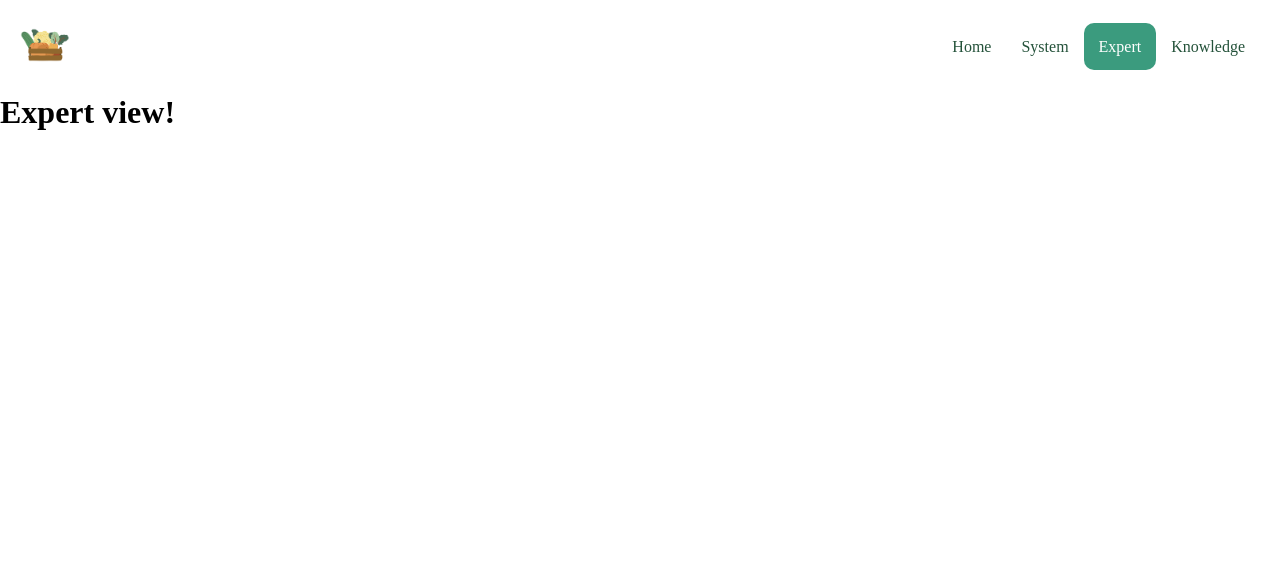
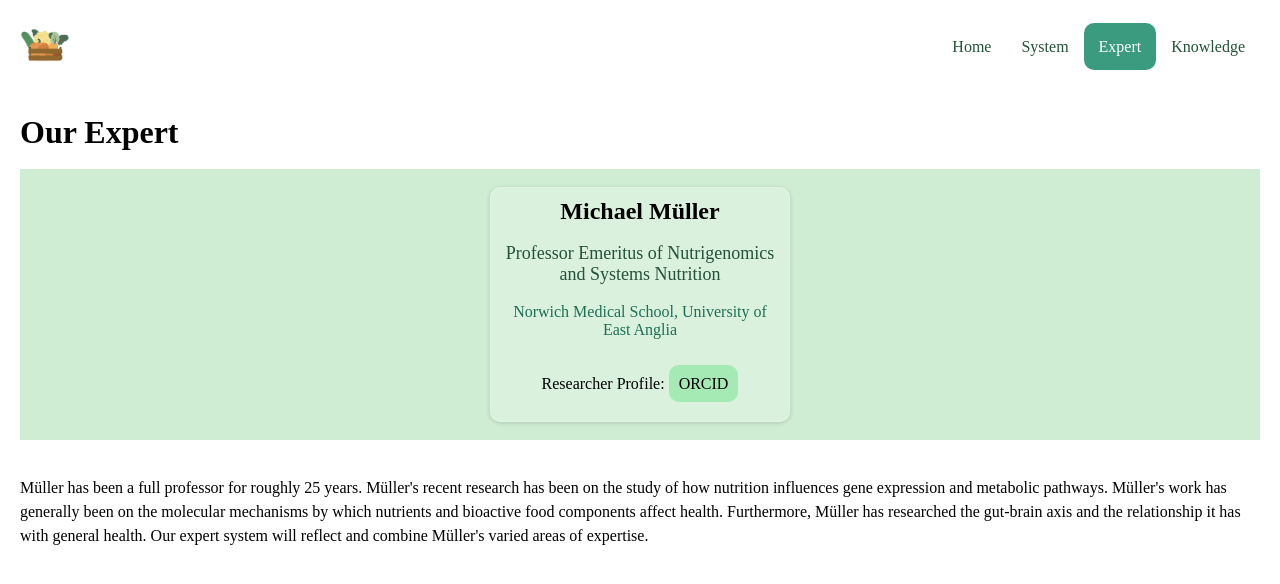
Before and after one commit to aureliegallet/Nutrigenomics-Knowledge-System, a Flask app: page /expert in a window 1280 px wide. Shown: the top 584 px of the page. Run offline with Flask 3, Linux system fonts and the light colour scheme.

Commit message:
Expert page

```diff
--- /dev/null
+++ b/Flask/static/css/info.css
@@ -0,0 +1,40 @@
+.info {
+    margin: 20px;
+}
+.json-translated {
+    background-color: #ceedd2;
+}
+.profile-card {
+    background: rgba( 255, 255, 255, 0.25 );
+    box-shadow: rgba(0, 0, 0, 0.16) 0px 1px 4px;
+    max-width: 300px;
+    border-radius: 10px;
+    border: 1px solid rgba( 255, 255, 255, 0.18 );
+    margin: auto;
+    text-align: center;
+    padding: 10px;
+
+
+}
+
+.title {
+    color: #24523a;
+    font-size: 18px;
+}
+
+.institution {
+    color: #1c6f56
+}
+
+.ORCID-link  {
+    text-decoration: none;
+    color: black;
+    padding: 10px;
+    border: none;
+    border-radius: 10px;
+    background-color: #a5e9b5;
+}
+
+.blob {
+    line-height: 1.5;
+}
--- a/Flask/static/css/knowledge.css
+++ /dev/null
@@ -1,6 +0,0 @@
-.knowledge {
-    margin: 20px;
-}
-.json-translated {
-    background-color: #ceedd2;;
-}
--- a/Flask/templates/expert.html
+++ b/Flask/templates/expert.html
@@ -5,6 +5,7 @@
 <meta name="viewport" content="width=device-width,initial-scale=1">
 <head>
     <link rel="stylesheet" href="../static/css/navigation.css">
+    <link rel="stylesheet" href="../static/css/info.css">
 </head>
 <body>
     <nav>
@@ -19,7 +20,31 @@
         </ul>
     </nav>
 
-    <h1> Expert view! </h1>
+    <div class="info">
+        <h1> Our Expert </h1>
+        <br/>
+        <div class="json-translated">
+            <br/>
+            <div class="profile-card">
+                <h2>Michael M&#252;ller</h2>
+                <br/>
+                <p class="title">Professor Emeritus of Nutrigenomics and Systems Nutrition</p>
+                <br/>
+                <p class="institution">Norwich Medical School, University of East Anglia</p>
+                <br/> <br/> Researcher Profile: <a href="https://orcid.org/0000-0002-5930-9905" class="ORCID-link">ORCID</a> <br/> <br/>
+            </div>
+            <br/>
+        </div>
+        <br/> <br/>
+        <p class="blob">
+        M&#252;ller has been a full professor for roughly 25 years.
+        M&#252;ller's recent research has been on the study of how nutrition influences gene expression and
+        metabolic pathways. M&#252;ller's work has generally been on the molecular mechanisms by which nutrients and bioactive food components affect health. Furthermore, M&#252;ller has researched the
+        gut-brain axis and the relationship it has with general health. Our expert system will reflect and
+        combine M&#252;ller's varied areas of expertise.
+        </p>
+    </div>
+
 
 </body>
 </html>
--- a/Flask/templates/knowledge.html
+++ b/Flask/templates/knowledge.html
@@ -5,7 +5,7 @@
 <meta name="viewport" content="width=device-width,initial-scale=1">
 <head>
     <link rel="stylesheet" href="../static/css/navigation.css">
-    <link rel="stylesheet" href="../static/css/knowledge.css">
+    <link rel="stylesheet" href="../static/css/info.css">
 </head>
 <body>
     <nav>
@@ -20,10 +20,10 @@
         </ul>
     </nav>
 
-    <div class="knowledge">
+    <div class="info">
         <h1> Behind the system </h1>
         <br/>
-        <p> We acknowledge that gut health is almost impossible to quantify.
+        <p class="blob"> We acknowledge that gut health is almost impossible to quantify.
             However, there are many different pieces of evidence of various foods having a causal effect on improving or deteriorating gut health.
             We have worked with our expert to extract such pieces of evidence and represent them in a knowledge system.
             An example of evidence is that eating vegetables, nuts, fish, fermented foods (like yoghurt) improves general gut health.
```
